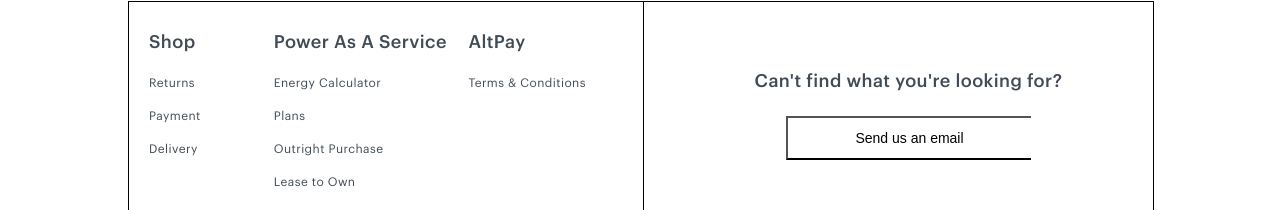
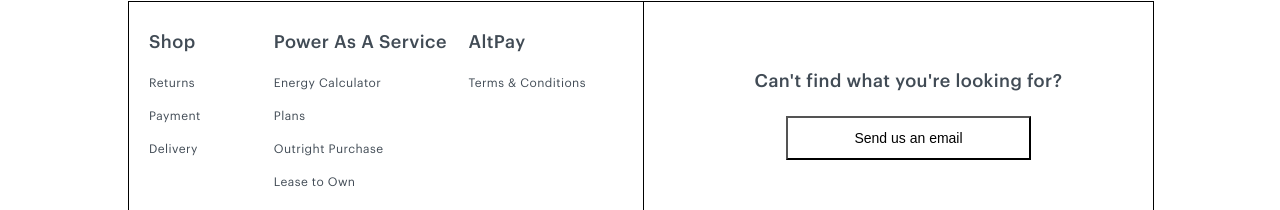
Before and after one commit to Phumbie/imperium-deprecated, a Vue app: page / in a window 1280 px wide. Shown: the part 1018-1228 px from the top of the page. Built offline with nearby package versions, Linux system fonts and the light colour scheme; no server answers; what vue-js-modal would draw is missing.

Commit message:
minor update

```diff
--- a/src/assets/styles/scss/main.scss
+++ b/src/assets/styles/scss/main.scss
@@ -128,7 +128,7 @@
     border-right: none !important;
   }
 
-  & :last-child {
+  & .box:last-child {
     border-right: none !important;
   }
 
--- a/src/router/index.js
+++ b/src/router/index.js
@@ -1,6 +1,5 @@
 import Vue from 'vue'
 import Router from 'vue-router'
-
 import MainPage from '@/views/MainPage'
 import LoginSignup from '@/views/LoginSignup'
 import PaasPage from '@/views/PaasPage'
```
